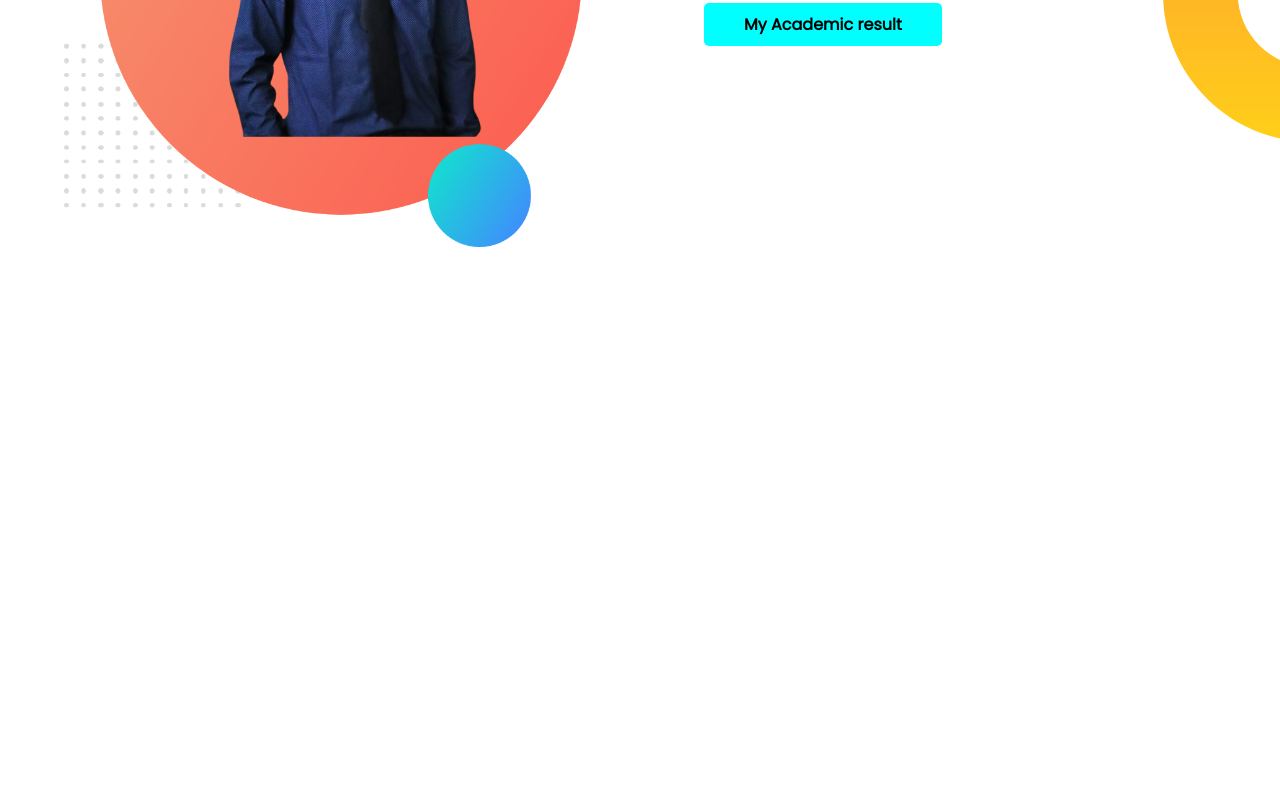
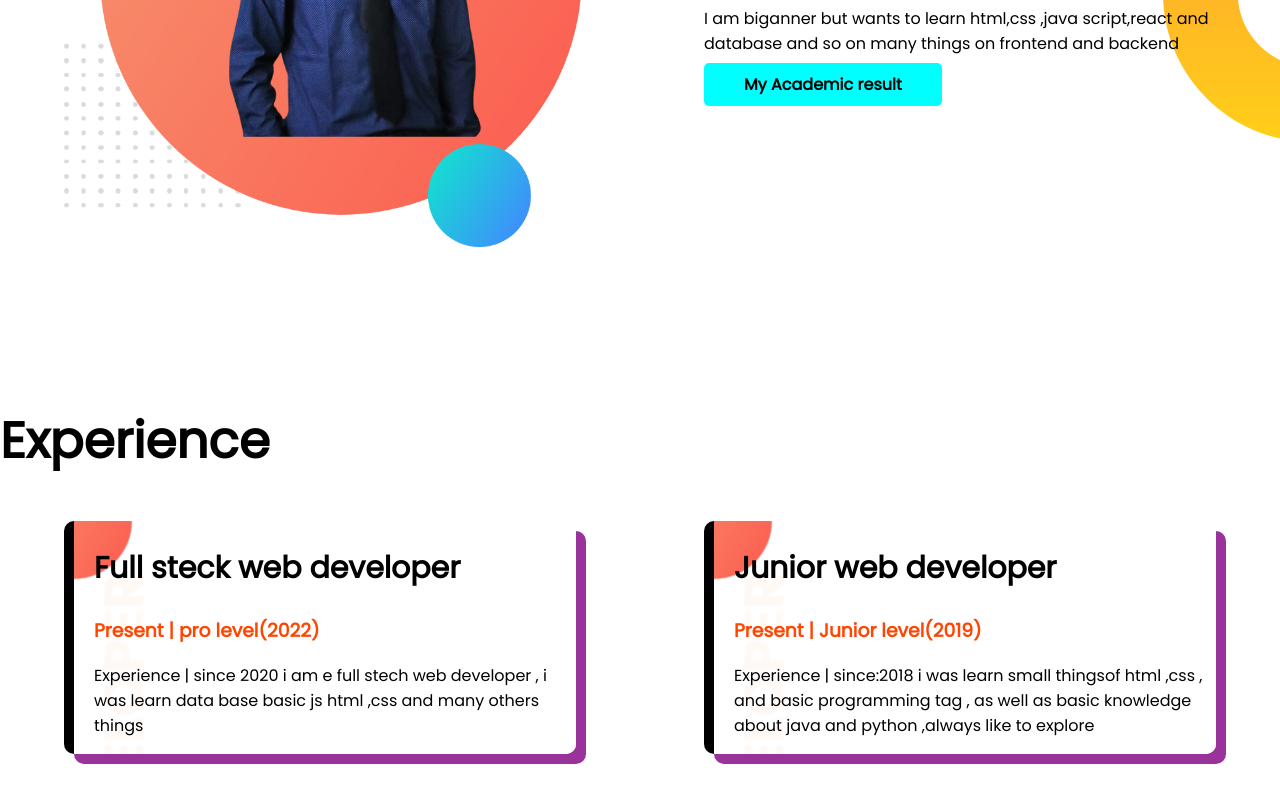
Before and after one commit to ahmedanzum23/developer-portfolio, a plain HTML site: page index.html in a window 1280 px wide. Shown: the part 939-1742 px from the top of the page. Before the commit the page ends 1343 px from the top, so only its background shows below. Drawn offline with Linux system fonts and the light colour scheme.

Commit message:
4th commit

```diff
--- a/index.html
+++ b/index.html
@@ -15,7 +15,7 @@
 
 <body>
     <!-- first part divide -->
-    <section class="add-top-picture">
+    <section class="add-top-picture flexible-containers">
         <div class="part1">
             <h1>Weclome</h1>
             <!-- headline -->
@@ -34,7 +34,7 @@
     </section>
 
     <!-- part -2 start -->
-    <section class="dream-big">
+    <section class="dream-big flexible-containers">
 
         <div class="part1">
             <img src="edit1.png" alt=" ">
@@ -50,6 +50,27 @@
                 My Academic result</a>
         </div>
     </section>
+
+    <!-- part -3 -experince area -->
+    <section class="experince-area">
+        <h1>Experience</h1>
+        <div class="flexible-containers">
+            <div class="experiene-item">
+                <h2>Full steck web developer</h2>
+                <h3 class="orange">Present | pro level(2022)</h3>
+                <p>Experience | since 2020 i am e full stech web developer , i was learn data base basic js html ,css
+                    and many others things </p>
+            </div>
+
+
+            <div class="experiene-item">
+                <h2>Junior web developer</h2>
+                <h3 class="orange">Present | Junior level(2019)</h3>
+                <p>Experience | since:2018 i was learn small thingsof html ,css , and basic programming tag , as well as
+                    basic knowledge about java and python ,always like to explore</p>
+            </div>
+        </div>
+    </section>
 </body>
 
 </html>
--- a/style.css
+++ b/style.css
@@ -11,7 +11,7 @@ h1{
     color: orangered;
 }
 /* section for part1 */
-section{
+.flexible-containers{
     display:flex;
 
     /* dream big part-2 projrct */
@@ -20,6 +20,7 @@ section{
 .part1{
     width: 50%;
     padding-left: 5%;
+
 }
 .part1 img{
     width: 90%;
@@ -43,3 +44,25 @@ background-repeat: no-repeat;
     background-repeat: no-repeat;
     background-position: right;
 }
+/* part-3 */
+.experiene-item{
+    box-shadow: 10px 10px rgb(153, 51, 153);
+    width:40% ;
+    margin-left: 5%;
+    margin-right: 5%;
+    padding-left: 20px;
+    border-radius: 10px;
+    border-left: 10px solid;
+
+
+}
+
+h2{
+    font-size: 30px;
+}
+
+.experiene-item{
+    background-image: url(edit5.png);
+    background-repeat: no-repeat;
+
+}
```
Also changed, not shown: ex.png (added).
